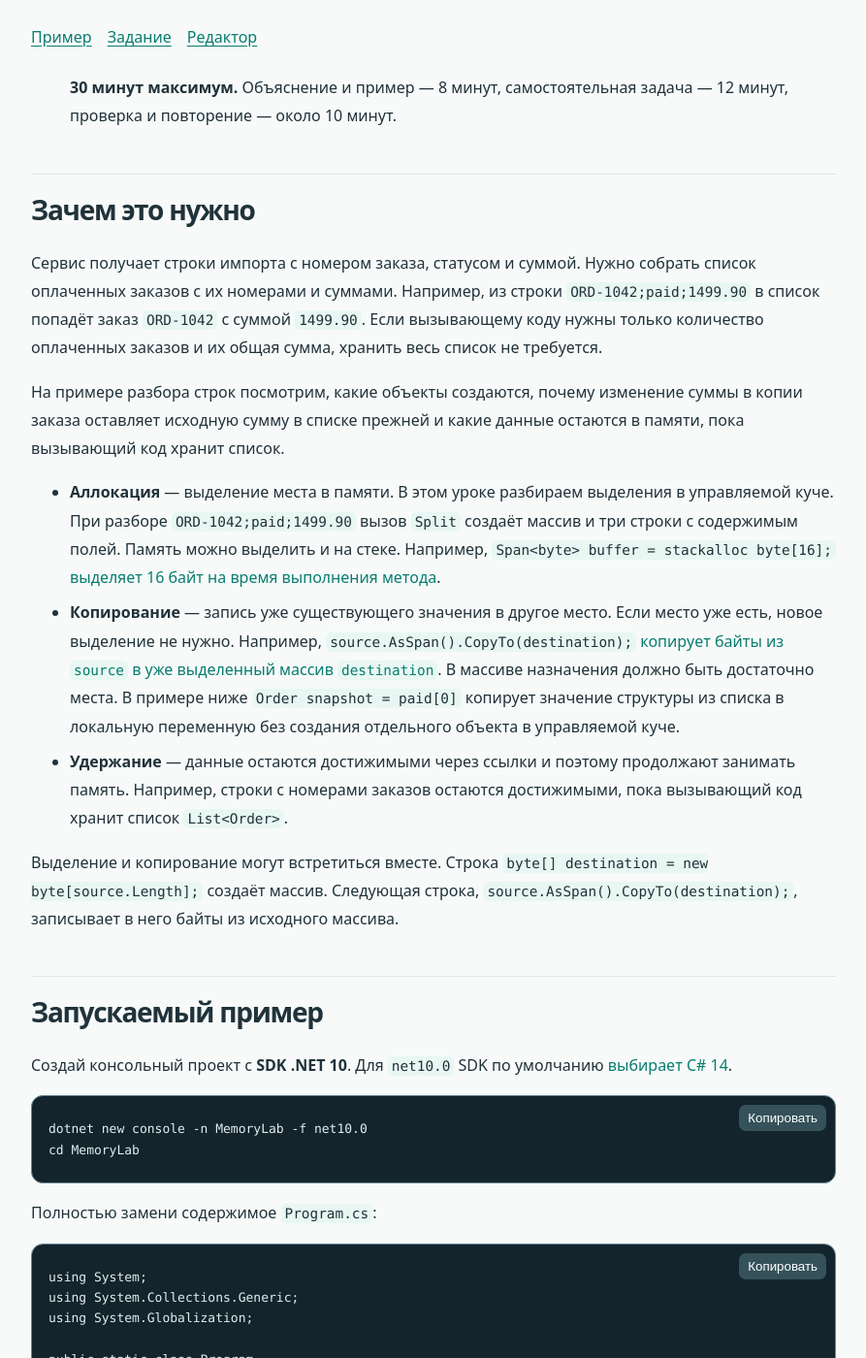
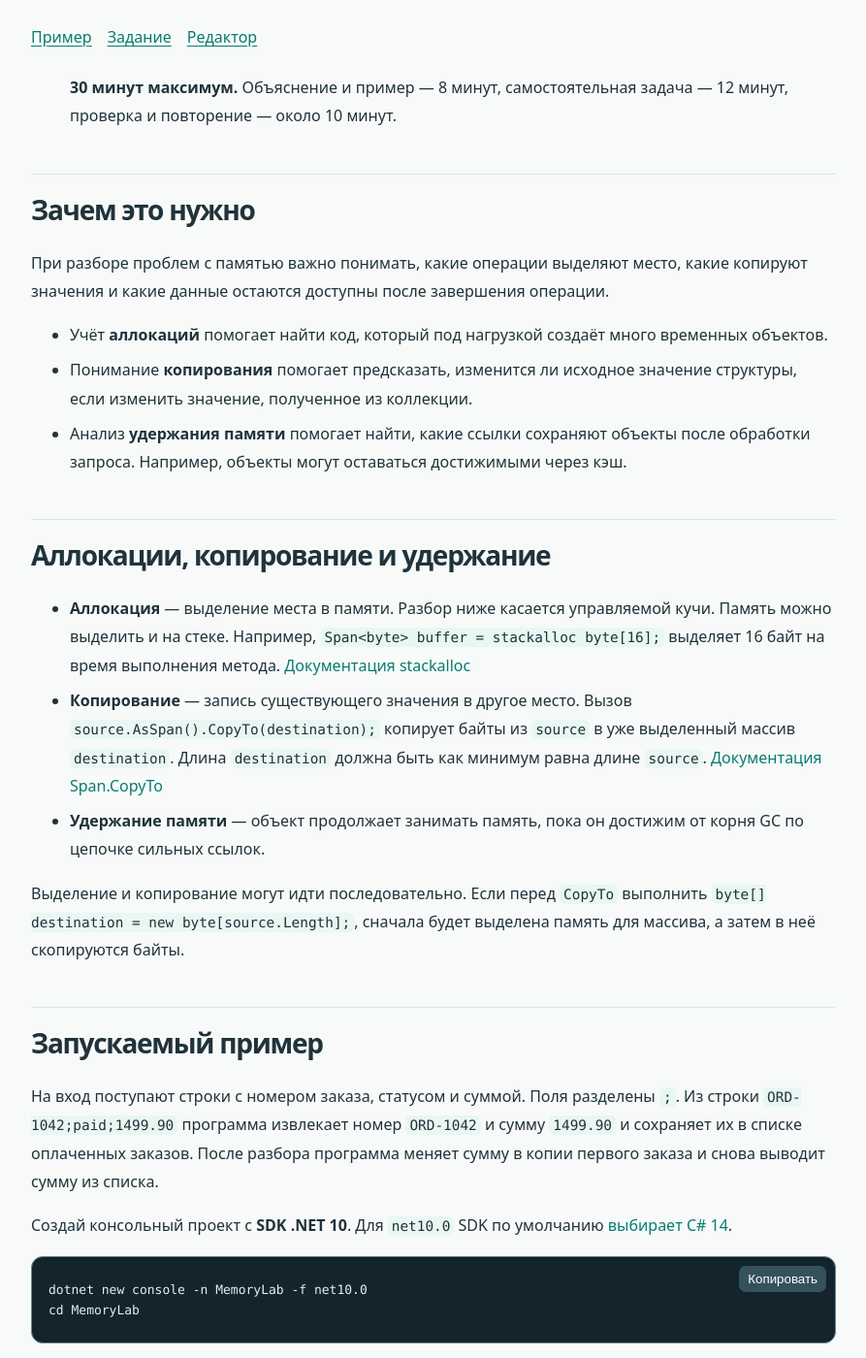
Before and after one commit to boyarincev/dotnet-courses, a Jekyll site: the page built from _memory_lessons/001-allocations-copies-retention.md, in a window 1280 px wide and 1400 px high, scrolled down 576 px. Shown: the whole window at 97% size, without its empty margins (98-991 px from the left). Built offline with Jekyll 4.4.1, drawn with Linux system fonts in a browser that asks for light colours; some of the changed text lies outside the part shown.

Commit message:
Explain practical uses before lesson examples

```diff
--- a/_memory_lessons/001-allocations-copies-retention.md
+++ b/_memory_lessons/001-allocations-copies-retention.md
@@ -15,17 +15,23 @@ browser_start_snippet: allocations-copies-retention
 
 ## Зачем это нужно
 
-Сервис получает строки импорта с номером заказа, статусом и суммой. Нужно собрать список оплаченных заказов с их номерами и суммами. Например, из строки `ORD-1042;paid;1499.90` в список попадёт заказ `ORD-1042` с суммой `1499.90`. Если вызывающему коду нужны только количество оплаченных заказов и их общая сумма, хранить весь список не требуется.
+При разборе проблем с памятью важно понимать, какие операции выделяют место, какие копируют значения и какие данные остаются доступны после завершения операции.
 
-На примере разбора строк посмотрим, какие объекты создаются, почему изменение суммы в копии заказа оставляет исходную сумму в списке прежней и какие данные остаются в памяти, пока вызывающий код хранит список.
+- Учёт **аллокаций** помогает найти код, который под нагрузкой создаёт много временных объектов.
+- Понимание **копирования** помогает предсказать, изменится ли исходное значение структуры, если изменить значение, полученное из коллекции.
+- Анализ **удержания памяти** помогает найти, какие ссылки сохраняют объекты после обработки запроса. Например, объекты могут оставаться достижимыми через кэш.
 
-- **Аллокация** — выделение места в памяти. В этом уроке разбираем выделения в управляемой куче. При разборе `ORD-1042;paid;1499.90` вызов `Split` создаёт массив и три строки с содержимым полей. Память можно выделить и на стеке. Например, `Span<byte> buffer = stackalloc byte[16];` [выделяет 16 байт на время выполнения метода](https://learn.microsoft.com/en-us/dotnet/csharp/language-reference/operators/stackalloc).
-- **Копирование** — запись уже существующего значения в другое место. Если место уже есть, новое выделение не нужно. Например, `source.AsSpan().CopyTo(destination);` [копирует байты из `source` в уже выделенный массив `destination`](https://learn.microsoft.com/en-us/dotnet/api/system.span-1.copyto?view=net-10.0). В массиве назначения должно быть достаточно места. В примере ниже `Order snapshot = paid[0]` копирует значение структуры из списка в локальную переменную без создания отдельного объекта в управляемой куче.
-- **Удержание** — данные остаются достижимыми через ссылки и поэтому продолжают занимать память. Например, строки с номерами заказов остаются достижимыми, пока вызывающий код хранит список `List<Order>`.
+## Аллокации, копирование и удержание
 
-Выделение и копирование могут встретиться вместе. Строка `byte[] destination = new byte[source.Length];` создаёт массив. Следующая строка, `source.AsSpan().CopyTo(destination);`, записывает в него байты из исходного массива.
+- **Аллокация** — выделение места в памяти. Разбор ниже касается управляемой кучи. Память можно выделить и на стеке. Например, `Span<byte> buffer = stackalloc byte[16];` выделяет 16 байт на время выполнения метода. [Документация stackalloc](https://learn.microsoft.com/en-us/dotnet/csharp/language-reference/operators/stackalloc)
+- **Копирование** — запись существующего значения в другое место. Вызов `source.AsSpan().CopyTo(destination);` копирует байты из `source` в уже выделенный массив `destination`. Длина `destination` должна быть как минимум равна длине `source`. [Документация Span.CopyTo](https://learn.microsoft.com/en-us/dotnet/api/system.span-1.copyto?view=net-10.0)
+- **Удержание памяти** — объект продолжает занимать память, пока он достижим от корня GC по цепочке сильных ссылок.
+
+Выделение и копирование могут идти последовательно. Если перед `CopyTo` выполнить `byte[] destination = new byte[source.Length];`, сначала будет выделена память для массива, а затем в неё скопируются байты.
 
 ## Запускаемый пример
+
+На вход поступают строки с номером заказа, статусом и суммой. Поля разделены `;`. Из строки `ORD-1042;paid;1499.90` программа извлекает номер `ORD-1042` и сумму `1499.90` и сохраняет их в списке оплаченных заказов. После разбора программа меняет сумму в копии первого заказа и снова выводит сумму из списка.
 
 Создай консольный проект с **SDK .NET 10**. Для `net10.0` SDK по умолчанию [выбирает C# 14](https://learn.microsoft.com/en-us/dotnet/csharp/language-reference/language-versioning#defaults).
 
@@ -117,13 +123,13 @@ After copy change: 1499.90
 
 ## Разберём три разных затраты
 
-**Аллокации.** Для строки `ORD-1042;paid;1499.90` вызов `row.Split(';')` в .NET 10 выделяет массив `string[]` и три строки для отдельных полей ([аллокации при вызове String.Split](https://learn.microsoft.com/en-us/dotnet/api/system.string.split?view=net-10.0#performance-considerations)).
+**Аллокации.** Для первой строки вызов `row.Split(';')` в .NET 10 выделяет массив `string[]` и три строки для отдельных полей ([аллокации при вызове String.Split](https://learn.microsoft.com/en-us/dotnet/api/system.string.split?view=net-10.0#performance-considerations)).
 
 `new List<Order>()` [создаёт объект списка со ссылкой на общий пустой массив `Order[]`](https://github.com/dotnet/runtime/blob/60629d14374c56f1cb51819049ad1fa529307f8d/src/libraries/System.Private.CoreLib/src/System/Collections/Generic/List.cs#L29-L40). Первый `Add` [выделяет массив для элементов](https://learn.microsoft.com/en-us/dotnet/api/system.collections.generic.list-1.add?view=net-10.0#remarks).
 
 **Копирование.** Внутренний массив списка хранит [сами значения `Order` в элементах](https://learn.microsoft.com/en-us/dotnet/csharp/language-reference/language-specification/structs#1682-value-semantics). Индексатор `paid[0]` возвращает первый элемент списка по значению ([индексатор `List<T>` в документации .NET 10](https://learn.microsoft.com/en-us/dotnet/api/system.collections.generic.list-1.item?view=net-10.0#definition)).
 
-`Order snapshot = paid[0]` сохраняет копию структуры в локальной переменной. После `snapshot.Amount = 0m` сумма в копии равна `0m`. В элементе массива она остаётся `1499.90m`. При копировании `Id` копируется ссылка, поэтому [оба поля указывают на одну и ту же строку](https://learn.microsoft.com/en-us/dotnet/csharp/language-reference/builtin-types/value-types).
+При `Order snapshot = paid[0]` значение структуры копируется в локальную переменную без выделения отдельного объекта в управляемой куче. После `snapshot.Amount = 0m` сумма в копии равна `0m`. В элементе массива она остаётся `1499.90m`. При копировании `Id` копируется ссылка, поэтому [оба поля указывают на одну и ту же строку](https://learn.microsoft.com/en-us/dotnet/csharp/language-reference/builtin-types/value-types).
 
 Схема показывает состояние после `snapshot.Amount = 0m`.
 
```
Also changed, not shown: _lessons/001-params-countby.md (+6 -1 lines), _lessons/002-aggregateby-null-conditional-assignment.md (+7 -5 lines), _lessons/003-ordered-dictionary-extension-indexers.md (+4 -5 lines), _lessons/004-closed-hierarchies-leftjoin.md (+6 -4 lines), _lessons/005-dictionary-alternate-lookup.md (+8 -2 lines).
